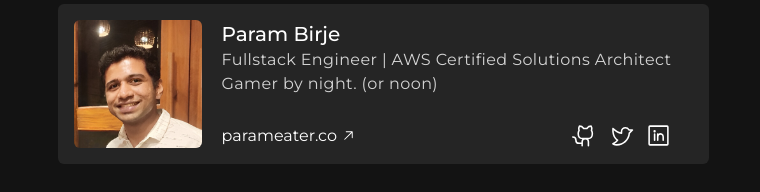
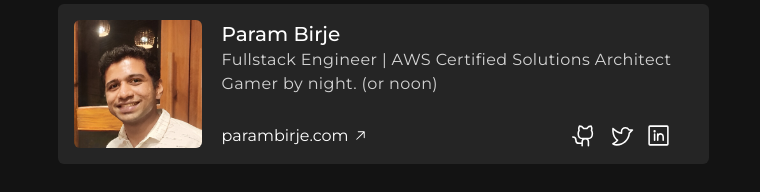
Before and after one commit to ParamBirje/parable-rhythm-site, a React (Vite) app: page / in a window 1280 px wide. Shown: the part 1460-1652 px from the top of the page, without its empty margins (257-1017 px from the left). Built offline with nearby package versions, Linux system fonts and the light colour scheme.

Commit message:
replaced parameater to parambirje.com

```diff
--- a/src/App.tsx
+++ b/src/App.tsx
@@ -91,11 +91,11 @@
               {/* Socials */}
               <div className="flex flex-col md:flex-row items-center justify-between gap-5 md:gap-0">
                 <a
-                  href="https://parameater.co"
+                  href="https://parambirje.com"
                   target="_blank"
                   className="flex items-center gap-1 hover:underline underline-offset-2"
                 >
-                  <p>parameater.co</p>
+                  <p>parambirje.com</p>
                   <ArrowUpRight size={15} />
                 </a>
 
```
